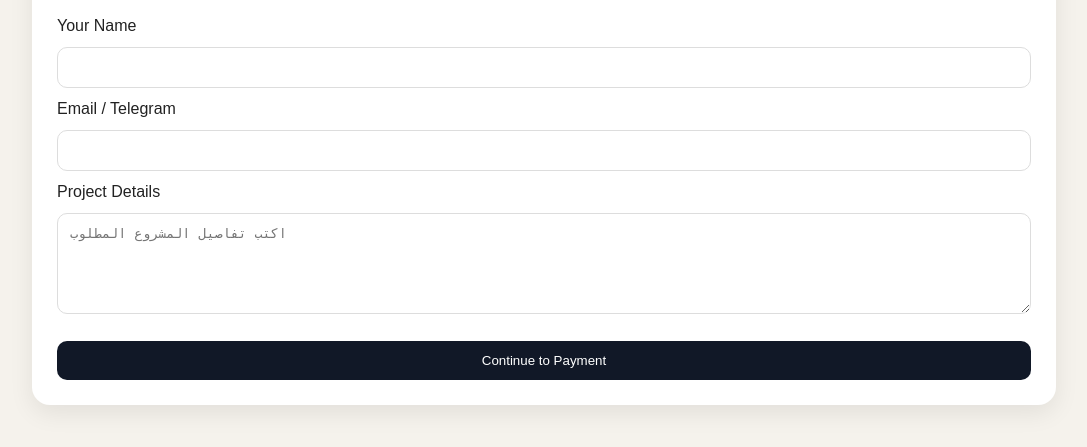
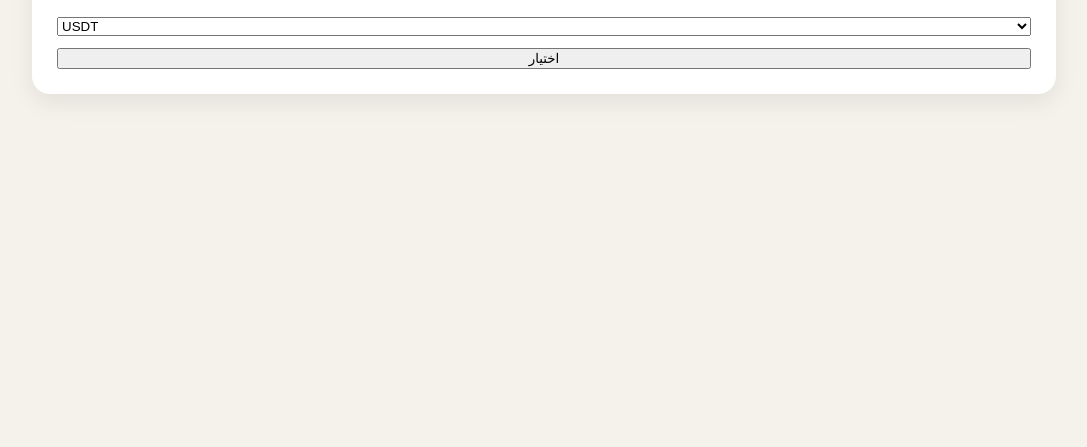
Before and after one commit to saadibraheem621-create/smart_project_iq, a Python web app: template templates/order.html in a window 1280 px wide. Shown: the part 212-659 px from the top of the page, without its empty margins (96-1183 px from the left). Run offline with Jinja, Linux system fonts and the light colour scheme; the template is opened without the code that fills it, so the values that code supplies are empty.

Commit message:
update payment methods

```diff
--- a/templates/order.html
+++ b/templates/order.html
@@ -5,16 +5,12 @@
     <p>Price: ${{ service.price }}</p>
 
     <form method="POST">
-        <label>Your Name</label>
-        <input name="customer_name" required>
-
-        <label>Email / Telegram</label>
-        <input name="email" required>
-
-        <label>Project Details</label>
-        <textarea name="note" rows="5" placeholder="اكتب تفاصيل المشروع المطلوب"></textarea>
-
-        <button class="btn" type="submit">Continue to Payment</button>
-    </form>
+    <select name="method">
+        <option value="usdt">USDT</option>
+        <option value="paypal">PayPal</option>
+        <option value="card">Visa / MasterCard</option>
+    </select>
+    <button type="submit">اختيار</button>
+</form>
 </div>
 {% endblock %}
```
Also changed, not shown: app.py (+1 -9 lines).
